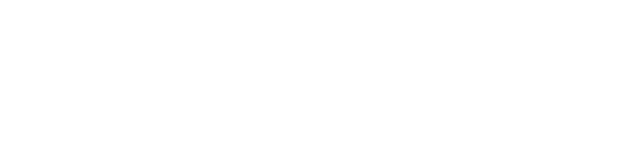
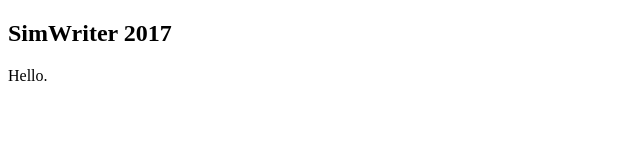
Before and after one commit to jweissman/simwriter, a plain HTML site: page index.html in a window 1280 px wide. Shown: the whole page, without its empty margins (0-640 px from the left). Drawn offline with Linux system fonts and the light colour scheme.

Commit message:
add content

```diff
--- a/index.html
+++ b/index.html
@@ -16,6 +16,12 @@
 </head>
 
 <body>
+  <header>
+    <h2>SimWriter 2017</h2>
+  </header>
+  <div class="container">
+    <p>Hello.</p>
+  </div>
   <script src="js/app.js"></script>
 </body>
 </html>
```
